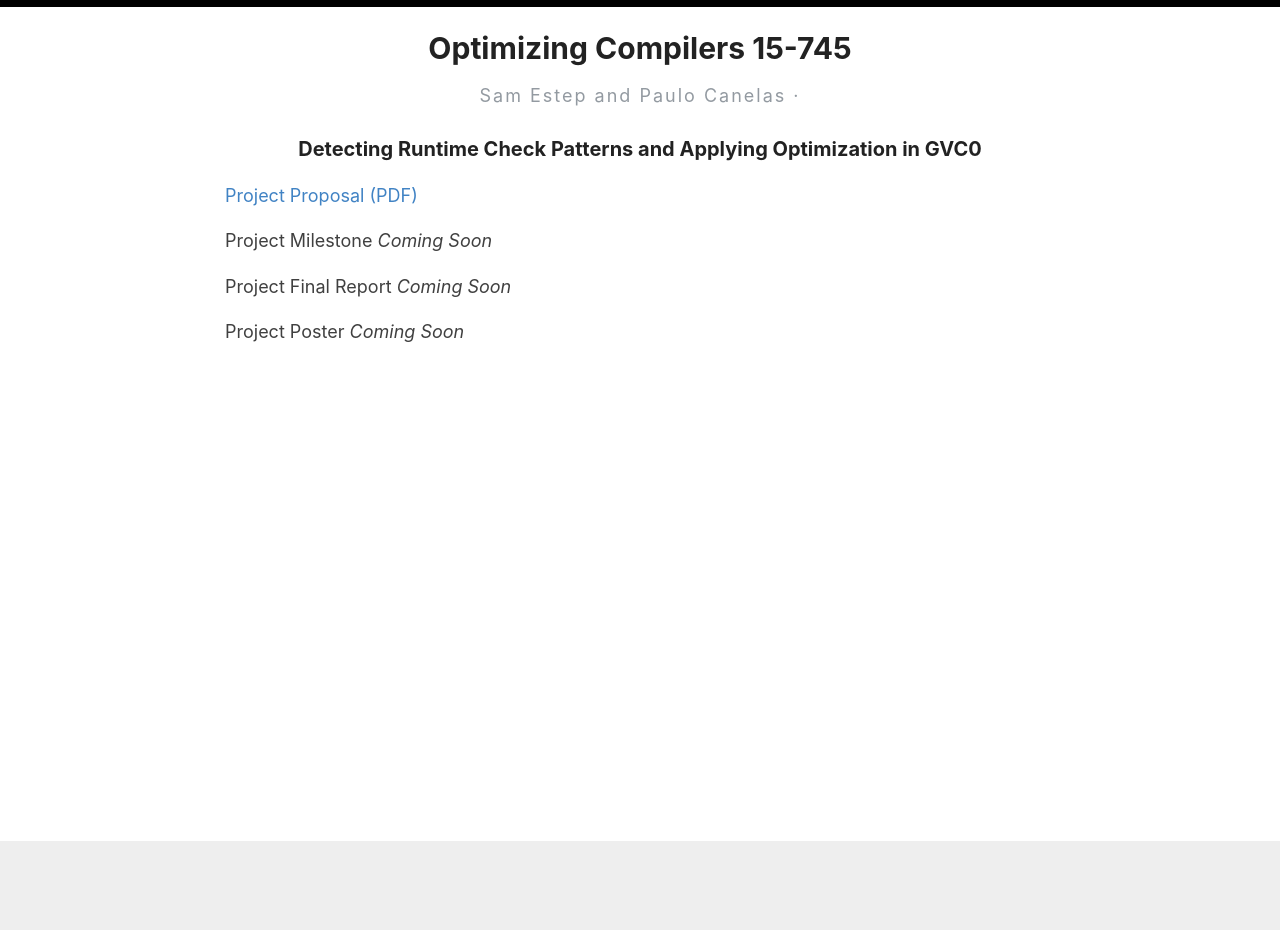
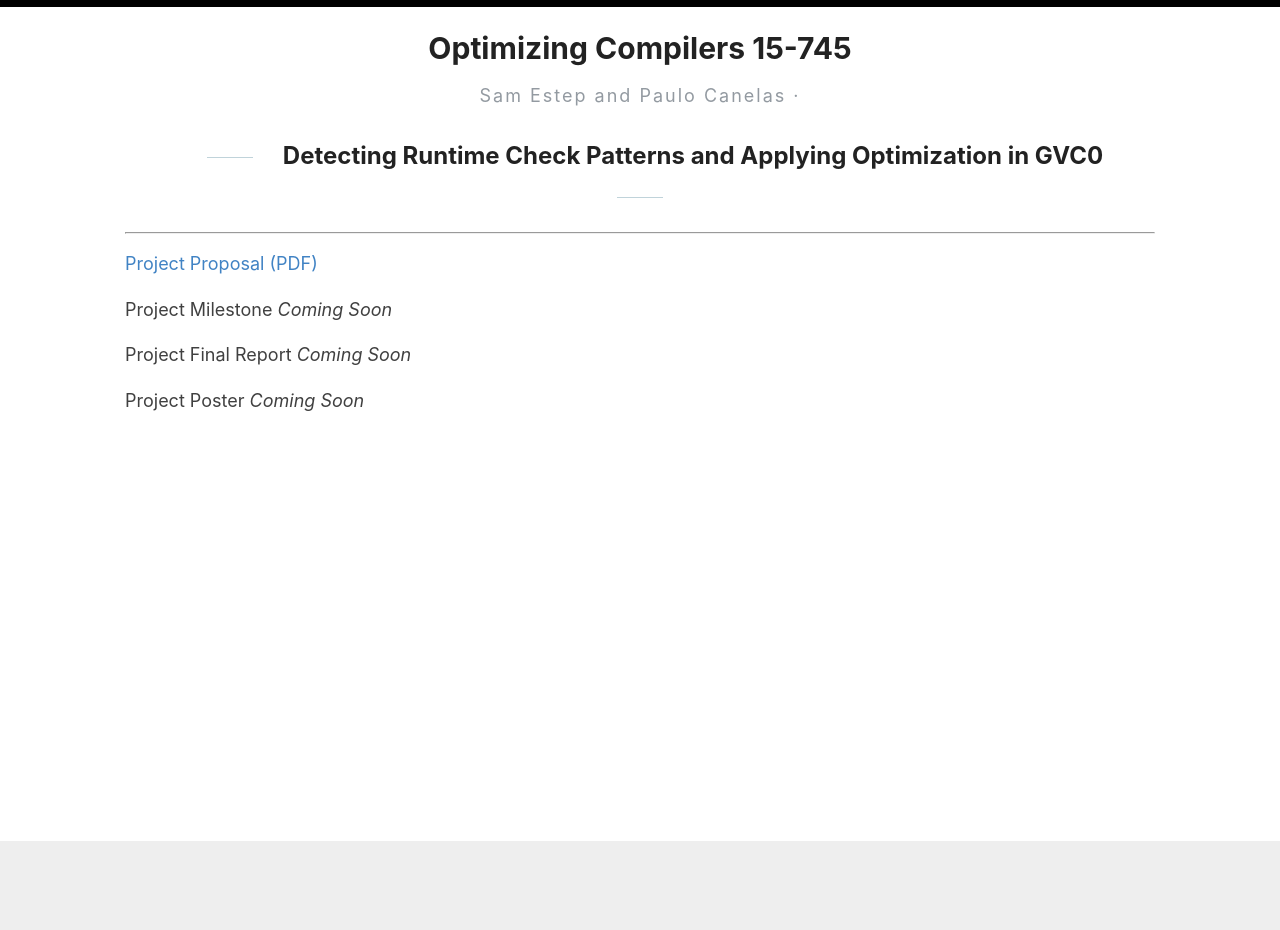
Before and after one commit to pcanelas/pcanelas.github.io, a Jekyll site: the page built from _pages/compilers.md, in a window 1280 px wide. Built offline with Jekyll 4.4.1, drawn with Linux system fonts in a browser that asks for light colours.

Commit message:
Updated website

```diff
--- a/_pages/compilers.md
+++ b/_pages/compilers.md
@@ -5,8 +5,9 @@
 author: Sam Estep and Paulo Canelas
 ---
 
-### Detecting Runtime Check Patterns and Applying Optimization in GVC0
+## Detecting Runtime Check Patterns and Applying Optimization in GVC0
 
+---
 
 [Project Proposal (PDF)](https://pcanelas.com/images/compilers-proposal.pdf)
 
--- a/assets/style.scss
+++ b/assets/style.scss
@@ -32,7 +32,7 @@
 
 .container {
   margin: 0 auto;
-  max-width: 850px;
+  max-width: 1050px;
   padding: 0 10px;
   width: 100%;
 }
```
